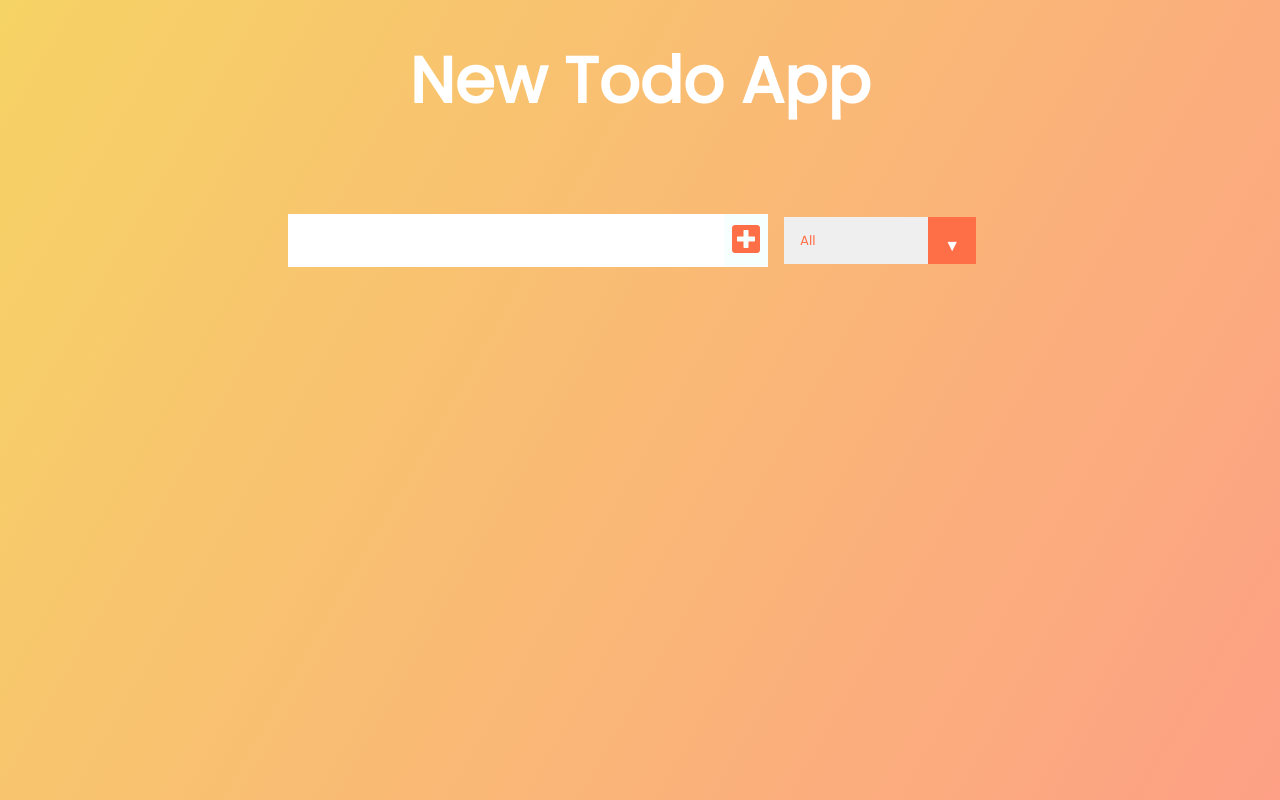
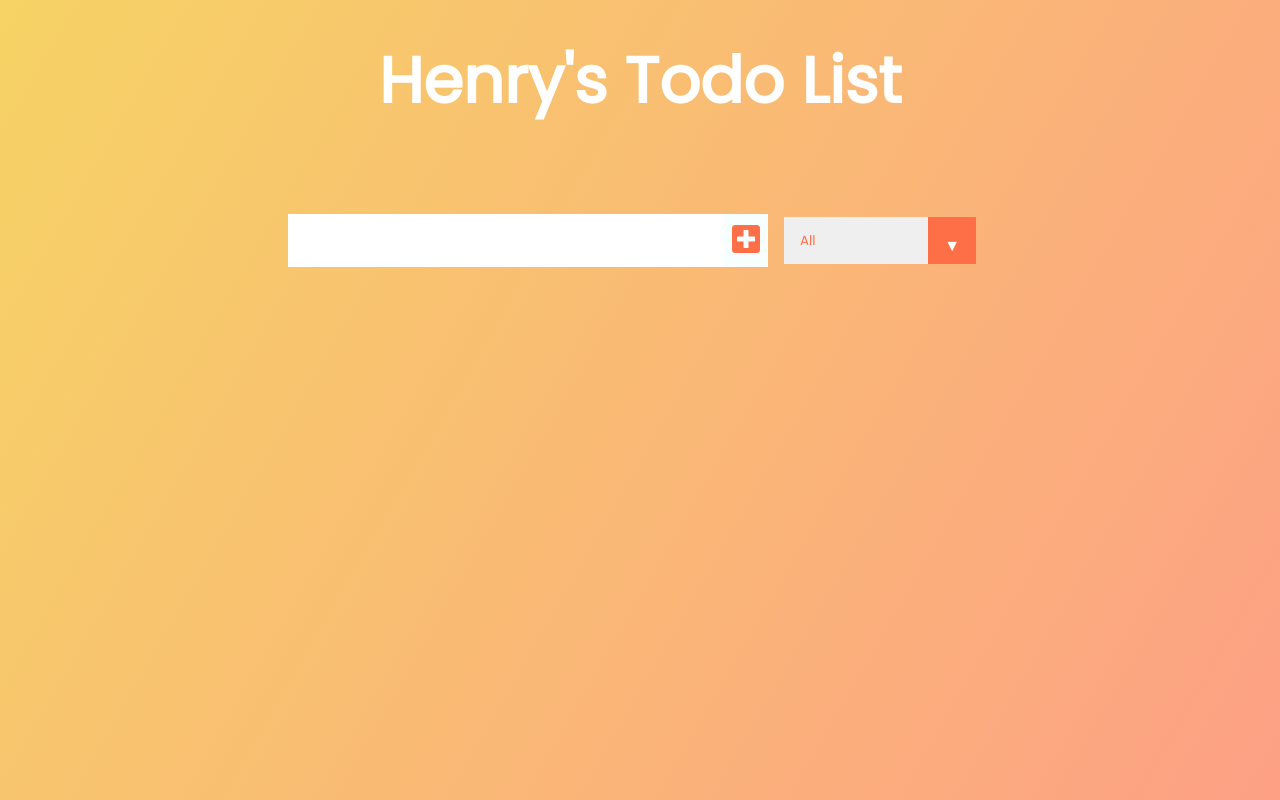
Before and after one commit to henryender/TodoApp, a React (Create React App) app: page / in a window 1280 px wide. Built offline with nearby package versions, Linux system fonts and the light colour scheme.

Commit message:
Modified Title to List

```diff
--- a/src/App.js
+++ b/src/App.js
@@ -46,7 +46,7 @@ function filterSwitch(){
   return (
   <>
   <header>
-    <h1>New Todo App</h1>
+    <h1>Henry's Todo List</h1>
   </header>
   <inputContext.Provider value={{input,setInput}}>
     <todoContext.Provider value={{todo,setTodo}}>
```
